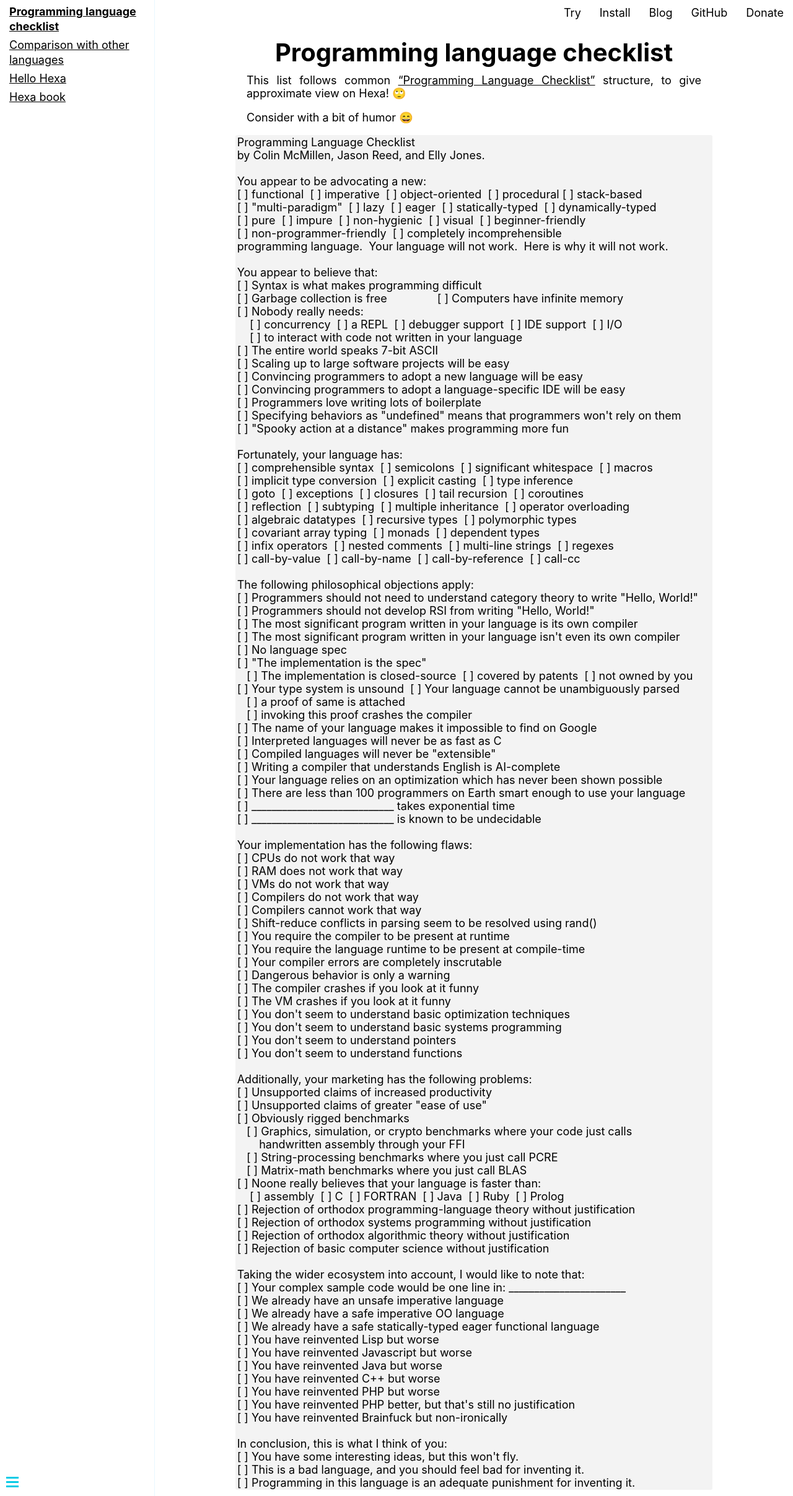
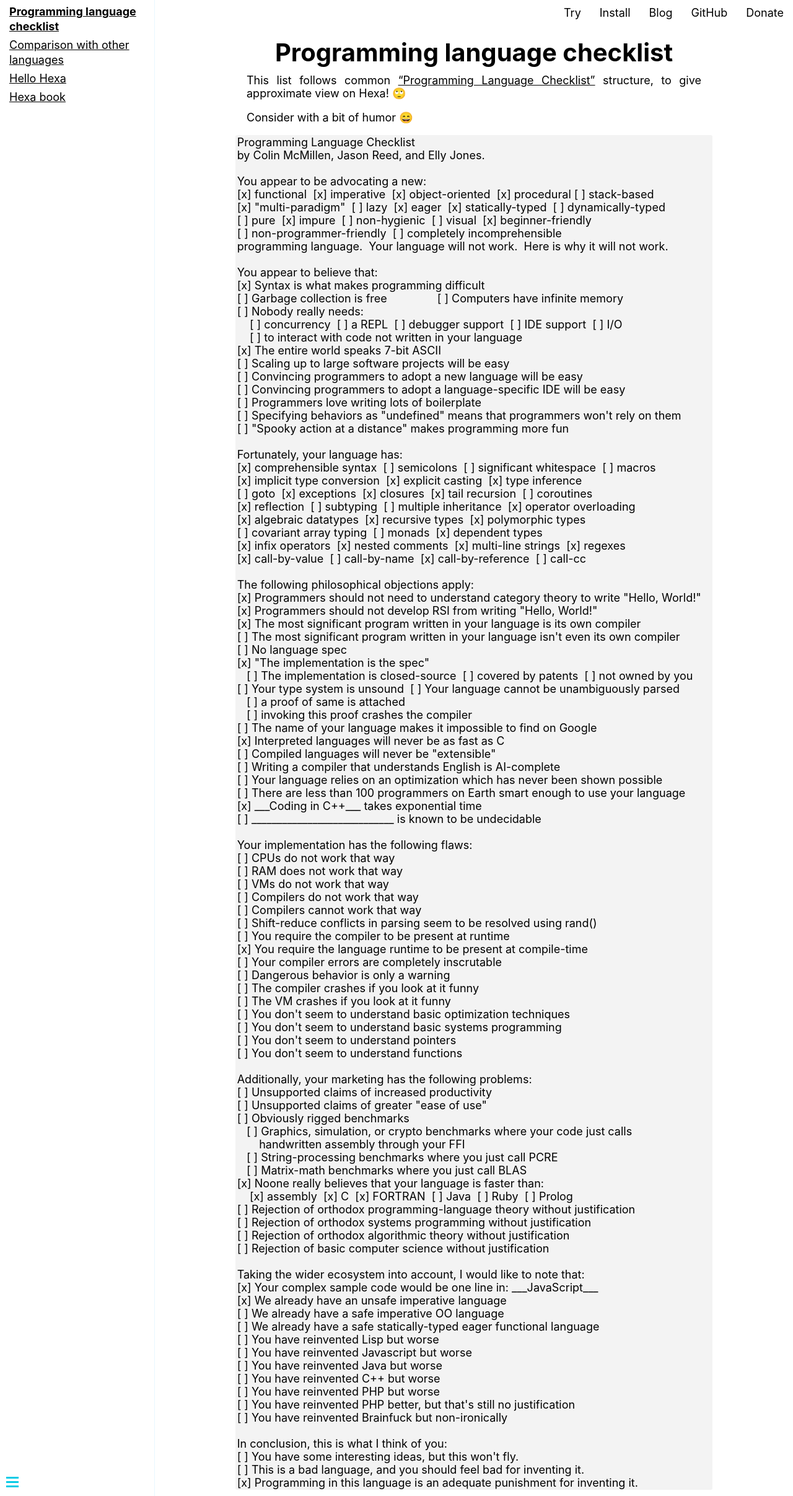
Before and after one commit to hexalang/hexalang.github.io, a Jekyll site: the page built from _book/Checklist.md, in a window 1280 px wide. Shown: the whole page at 62% size. Built offline with Jekyll 4.4.1, drawn with Linux system fonts in a browser that asks for light colours; emoji names are drawn with the system emoji font.

Commit message:
Update Checklist.md
Fill

````diff
--- a/_book/Checklist.md
+++ b/_book/Checklist.md
@@ -14,19 +14,19 @@ Programming Language Checklist
 by Colin McMillen, Jason Reed, and Elly Jones.
 
 You appear to be advocating a new:
-[ ] functional  [ ] imperative  [ ] object-oriented  [ ] procedural [ ] stack-based
-[ ] "multi-paradigm"  [ ] lazy  [ ] eager  [ ] statically-typed  [ ] dynamically-typed
-[ ] pure  [ ] impure  [ ] non-hygienic  [ ] visual  [ ] beginner-friendly
+[x] functional  [x] imperative  [x] object-oriented  [x] procedural [ ] stack-based
+[x] "multi-paradigm"  [ ] lazy  [x] eager  [x] statically-typed  [ ] dynamically-typed
+[ ] pure  [x] impure  [ ] non-hygienic  [ ] visual  [x] beginner-friendly
 [ ] non-programmer-friendly  [ ] completely incomprehensible
 programming language.  Your language will not work.  Here is why it will not work.
 
 You appear to believe that:
-[ ] Syntax is what makes programming difficult
+[x] Syntax is what makes programming difficult
 [ ] Garbage collection is free                [ ] Computers have infinite memory
 [ ] Nobody really needs:
     [ ] concurrency  [ ] a REPL  [ ] debugger support  [ ] IDE support  [ ] I/O
     [ ] to interact with code not written in your language
-[ ] The entire world speaks 7-bit ASCII
+[x] The entire world speaks 7-bit ASCII
 [ ] Scaling up to large software projects will be easy
 [ ] Convincing programmers to adopt a new language will be easy
 [ ] Convincing programmers to adopt a language-specific IDE will be easy
@@ -35,33 +35,33 @@ You appear to believe that:
 [ ] "Spooky action at a distance" makes programming more fun
 
 Fortunately, your language has:
-[ ] comprehensible syntax  [ ] semicolons  [ ] significant whitespace  [ ] macros
-[ ] implicit type conversion  [ ] explicit casting  [ ] type inference
-[ ] goto  [ ] exceptions  [ ] closures  [ ] tail recursion  [ ] coroutines
-[ ] reflection  [ ] subtyping  [ ] multiple inheritance  [ ] operator overloading
-[ ] algebraic datatypes  [ ] recursive types  [ ] polymorphic types
-[ ] covariant array typing  [ ] monads  [ ] dependent types
-[ ] infix operators  [ ] nested comments  [ ] multi-line strings  [ ] regexes
-[ ] call-by-value  [ ] call-by-name  [ ] call-by-reference  [ ] call-cc
+[x] comprehensible syntax  [ ] semicolons  [ ] significant whitespace  [ ] macros
+[x] implicit type conversion  [x] explicit casting  [x] type inference
+[ ] goto  [x] exceptions  [x] closures  [x] tail recursion  [ ] coroutines
+[x] reflection  [ ] subtyping  [ ] multiple inheritance  [x] operator overloading
+[x] algebraic datatypes  [x] recursive types  [x] polymorphic types
+[ ] covariant array typing  [ ] monads  [x] dependent types
+[x] infix operators  [x] nested comments  [x] multi-line strings  [x] regexes
+[x] call-by-value  [ ] call-by-name  [x] call-by-reference  [ ] call-cc
 
 The following philosophical objections apply:
-[ ] Programmers should not need to understand category theory to write "Hello, World!"
-[ ] Programmers should not develop RSI from writing "Hello, World!"
-[ ] The most significant program written in your language is its own compiler
+[x] Programmers should not need to understand category theory to write "Hello, World!"
+[x] Programmers should not develop RSI from writing "Hello, World!"
+[x] The most significant program written in your language is its own compiler
 [ ] The most significant program written in your language isn't even its own compiler
 [ ] No language spec
-[ ] "The implementation is the spec"
+[x] "The implementation is the spec"
    [ ] The implementation is closed-source  [ ] covered by patents  [ ] not owned by you
 [ ] Your type system is unsound  [ ] Your language cannot be unambiguously parsed
    [ ] a proof of same is attached
    [ ] invoking this proof crashes the compiler
 [ ] The name of your language makes it impossible to find on Google
-[ ] Interpreted languages will never be as fast as C
+[x] Interpreted languages will never be as fast as C
 [ ] Compiled languages will never be "extensible"
 [ ] Writing a compiler that understands English is AI-complete
 [ ] Your language relies on an optimization which has never been shown possible
 [ ] There are less than 100 programmers on Earth smart enough to use your language
-[ ] ____________________________ takes exponential time
+[x] ___Coding in C++___ takes exponential time
 [ ] ____________________________ is known to be undecidable
 
 Your implementation has the following flaws:
@@ -72,7 +72,7 @@ Your implementation has the following flaws:
 [ ] Compilers cannot work that way
 [ ] Shift-reduce conflicts in parsing seem to be resolved using rand()
 [ ] You require the compiler to be present at runtime
-[ ] You require the language runtime to be present at compile-time
+[x] You require the language runtime to be present at compile-time
 [ ] Your compiler errors are completely inscrutable
 [ ] Dangerous behavior is only a warning
 [ ] The compiler crashes if you look at it funny
@@ -113,5 +113,5 @@ Taking the wider ecosystem into account, I would like to note that:
 In conclusion, this is what I think of you:
 [ ] You have some interesting ideas, but this won't fly.
 [ ] This is a bad language, and you should feel bad for inventing it.
-[ ] Programming in this language is an adequate punishment for inventing it.
+[x] Programming in this language is an adequate punishment for inventing it.
 ```
````
Also changed, not shown: other parts of _book/Checklist.md (+4 -4 lines).
